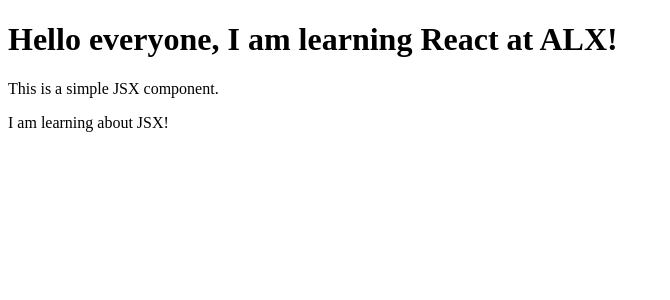
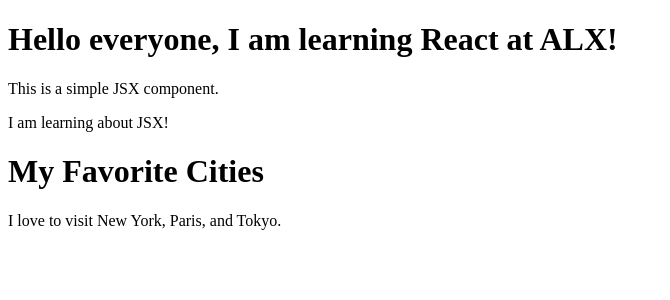
Before and after one commit to Eyu-dreamer/alx-fe-reactjs, a React (Vite) app in the folder alx-react-app/: page / in a window 1280 px wide. Shown: the top 300 px of the page, without its empty margins (0-670 px from the left). Built offline with nearby package versions, Linux system fonts and the light colour scheme.

Commit message:
one for the second project

```diff
--- a/alx-react-app/src/App.jsx
+++ b/alx-react-app/src/App.jsx
@@ -1,9 +1,13 @@
 import React from "react";
 import WelcomeMessage from "./components/WelcomeMessage";
+import Header from "./Header";
+import MainContent from "./MainContent";
 function App() {
   return (
     <div>
       <WelcomeMessage />
+      <Header></Header>
+      <MainContent></MainContent>
     </div>
   );
 }
--- /dev/null
+++ b/alx-react-app/src/Header.jsx
@@ -0,0 +1,9 @@
+import React from "react";
+function Header() {
+  return (
+    <header>
+      <h1>My Favorite Cities</h1>
+    </header>
+  );
+}
+export default Header;
--- /dev/null
+++ b/alx-react-app/src/MainContent.jsx
@@ -0,0 +1,9 @@
+import React from "react";
+function MainContent() {
+  return (
+    <main>
+      <p>I love to visit New York, Paris, and Tokyo.</p>
+    </main>
+  );
+}
+export default MainContent;
```
Also changed, not shown: alx-react-app/src/Footer.jsx (added, +8 -0 lines).
